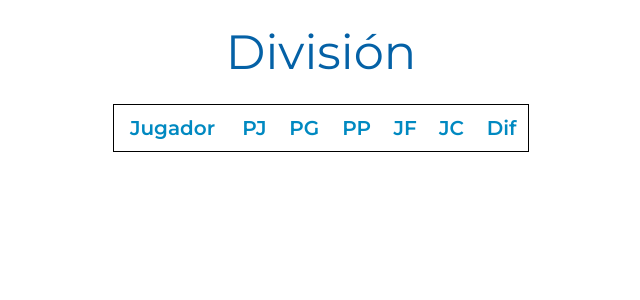
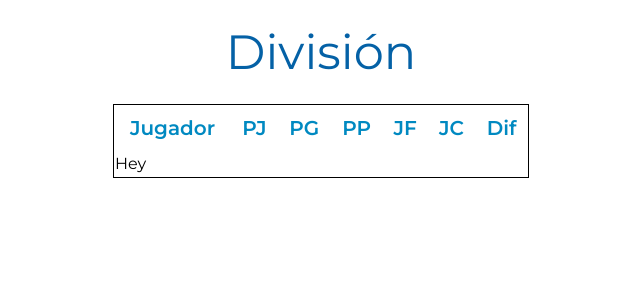
Before and after one commit to kvi-ki/tennis-matches, a Next.js app: page / in a window 1280 px wide. Shown: the top 300 px of the page, without its empty margins (319-959 px from the left). Built offline with nearby package versions, Linux system fonts and the light colour scheme.

Commit message:
feat: add table row

```diff
--- a/src/components/table/Table.tsx
+++ b/src/components/table/Table.tsx
@@ -12,6 +12,11 @@ export default function Table() {
           <th>Dif</th>
         </tr>
       </thead>
+      <tbody>
+        <tr>
+          <td>Hey</td>
+        </tr>
+      </tbody>
     </table>
   );
 }
```
